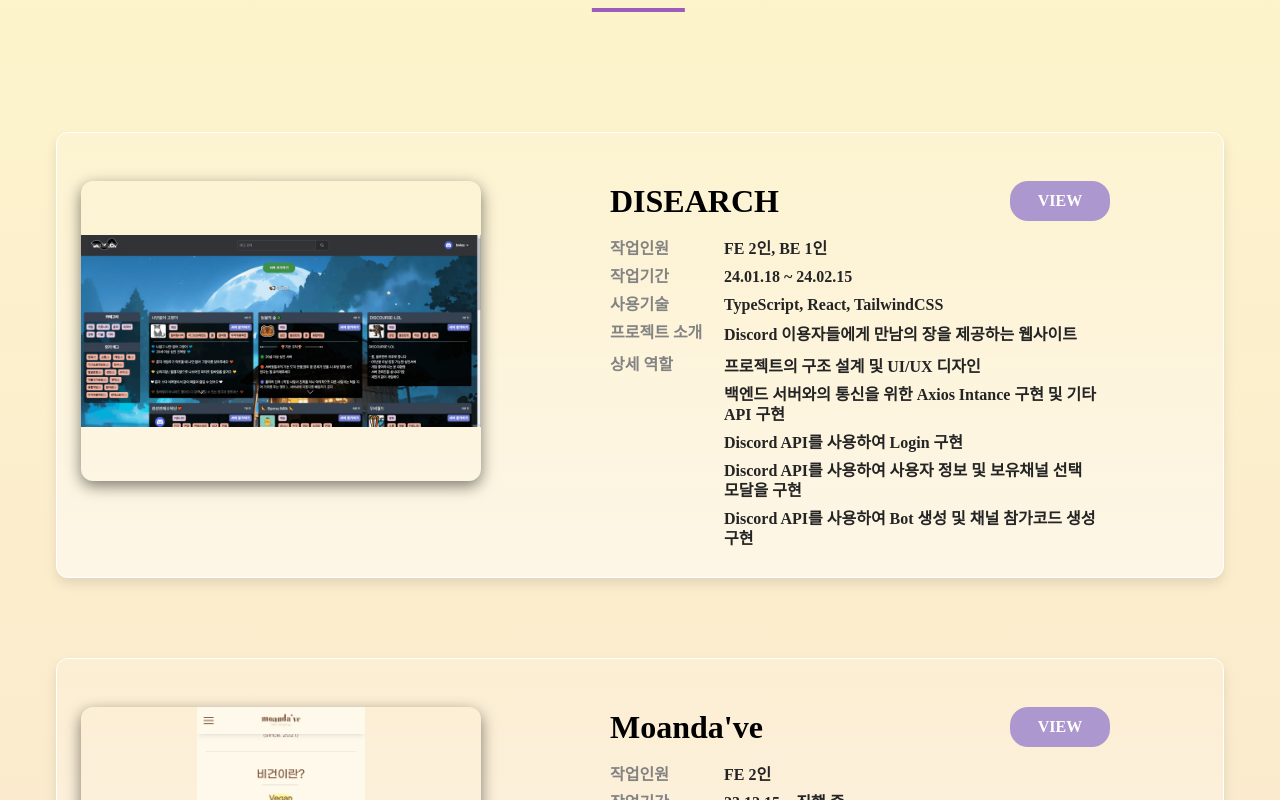
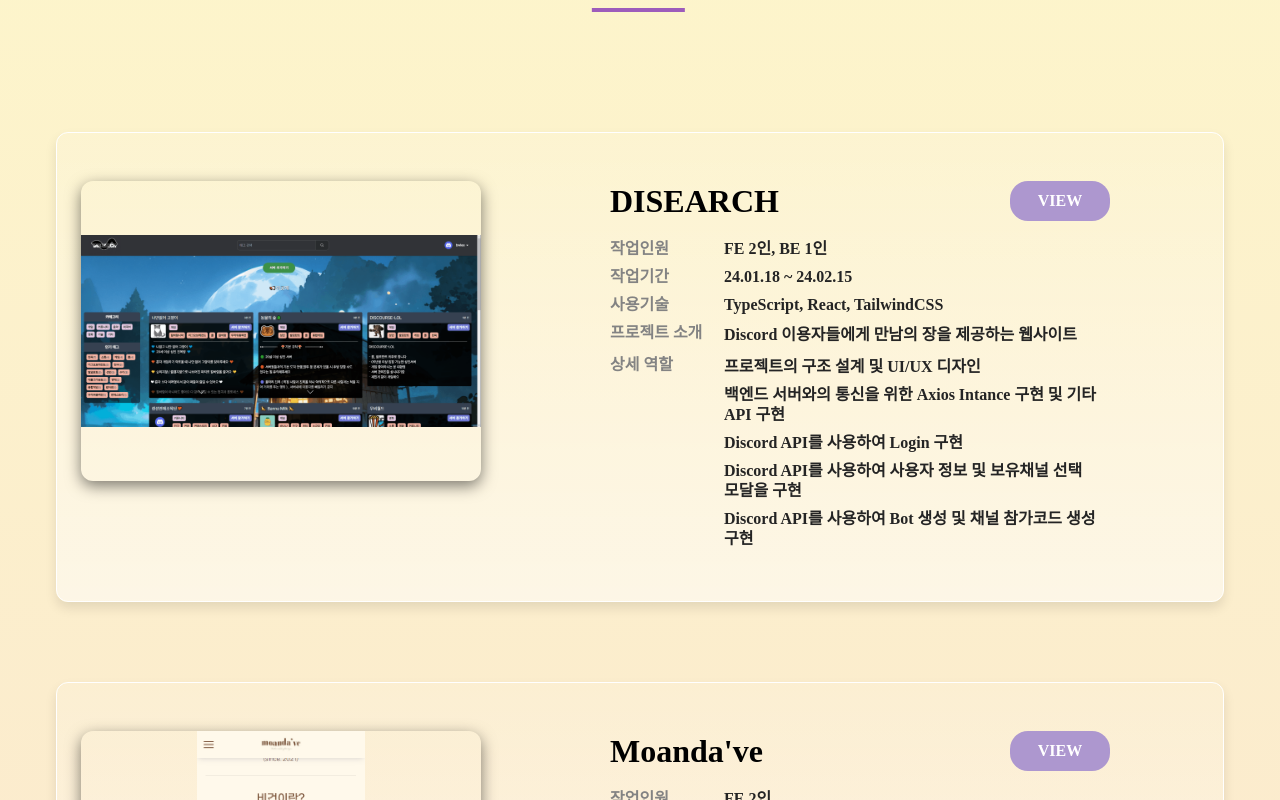
Before and after one commit to lbw3973/portfolio, a Next.js app: page / in a window 1280 px wide. Shown: the part 2160-2960 px from the top of the page. Built offline with nearby package versions, Linux system fonts and the light colour scheme; a web font is replaced by a local one.

Commit message:
fix: 프로젝트아이템 하단 패팅 추가

```diff
--- a/src/components/projects/ProjectItem.tsx
+++ b/src/components/projects/ProjectItem.tsx
@@ -53,7 +53,7 @@ function ContentItem({ content, index }: { content: IProjectItem; index: number
   return (
     <div
       ref={itemRef}
-      className={`mb-20 w-full bg-work-Content  border-1 border-white shadow-content rounded-md sm:pt-12 px-6 flex flex-col lg:gap-10 gap-3 transition-project lg:flex-row ${
+      className={`mb-20 w-full bg-work-Content  border-1 border-white shadow-content rounded-md sm:pt-12 lg:pb-6 px-6 flex flex-col lg:gap-10 gap-3 transition-project lg:flex-row ${
         setAnimation(itemRef) ? "opacity-100" : index % 2 ? "translate-x-2/3 opacity-0" : "-translate-x-2/3 opacity-0"
       } duration-1000 font-NanumSquareNeo`}
     >
```
